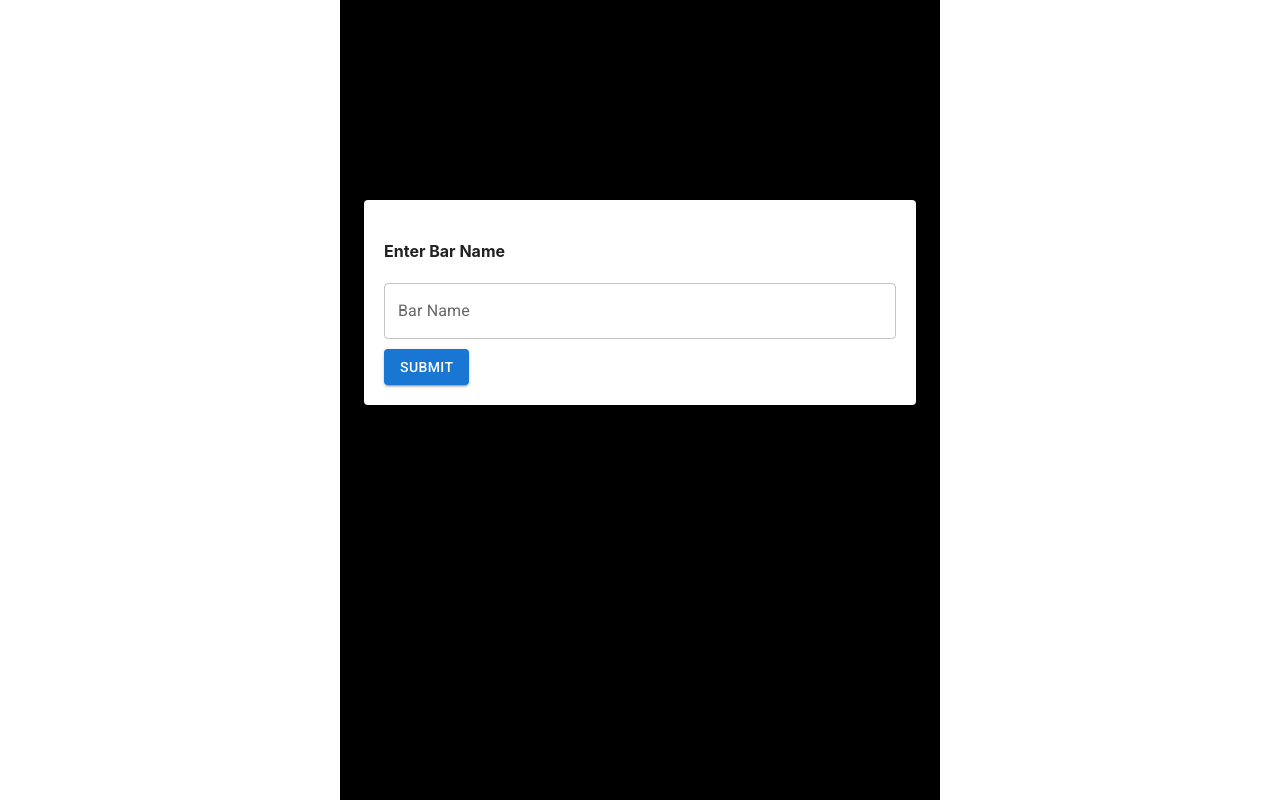
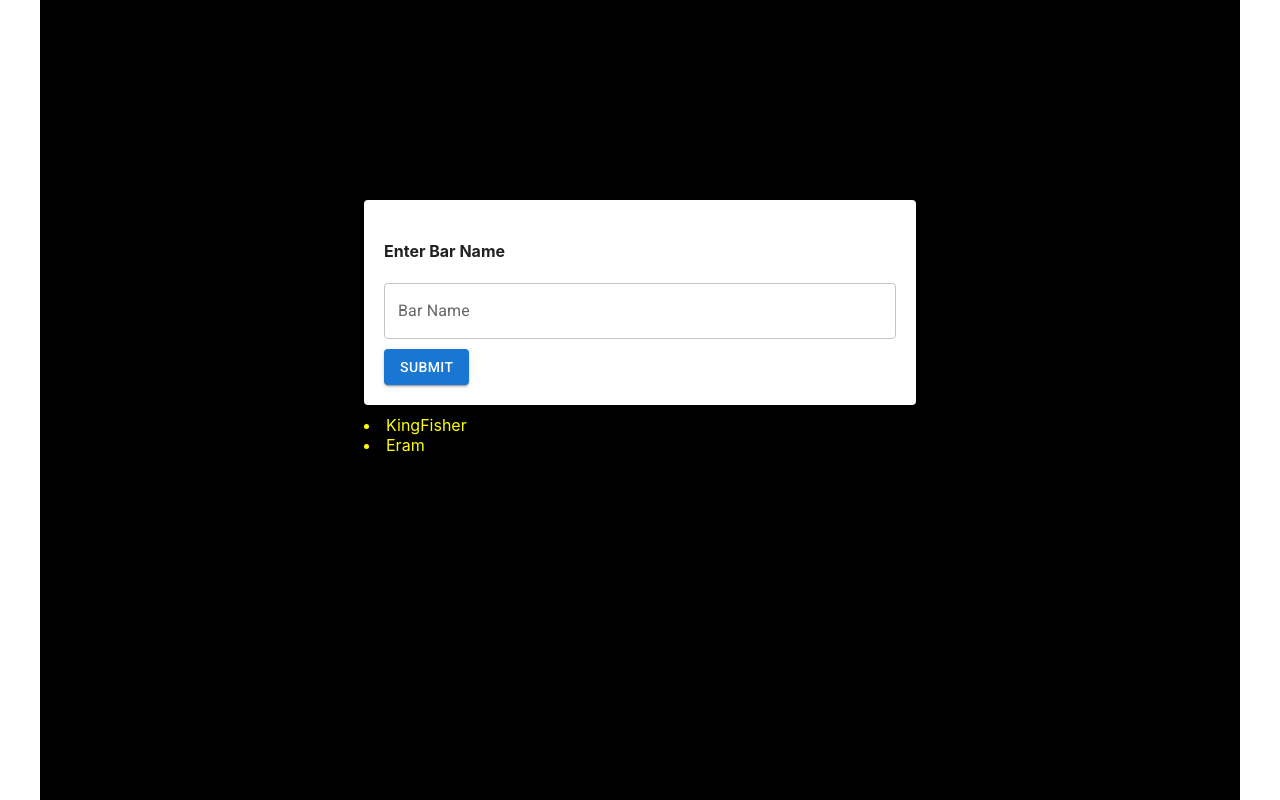
Before and after one commit to mahim2022/druk, a React (Create React App) app in the folder client/: page /ownerlogin in a window 1280 px wide. Built offline with nearby package versions, Linux system fonts and the light colour scheme; no server answers.

Commit message:
BarLogin scsreen edits

```diff
--- a/client/src/Component/Pages/BarOwnerLoginPage/OwnerLogin.jsx
+++ b/client/src/Component/Pages/BarOwnerLoginPage/OwnerLogin.jsx
@@ -4,10 +4,13 @@ import { useNavigate } from "react-router-dom";
 import { RestaurantState } from "../../States/RestaurantState";
 
 export const OwnerLogin = () => {
-	let barNames = [];
 	const navigate = useNavigate();
 	const [data, setdata] = useState("");
 	const [restaurant, setrestaurant] = useContext(RestaurantState);
+	let barNames = ["KingFisher", "Eram"];
+	// useEffect(() => {
+	// 	restaurant.map((cur) => barNames.push(cur.barName));
+	// }, []);
 	const handleSubmit = (e) => {
 		e.preventDefault();
 		restaurant.map((cur, index) => {
@@ -16,24 +19,22 @@ export const OwnerLogin = () => {
 			}
 		});
 	};
-	useEffect(() => {
-		restaurant.map((cur) => barNames.push(cur.barName));
-	}, []);
 
 	return (
+		<Container style={{ backgroundColor: "black", height: "100vh" }}>
 			<Container
 				maxWidth="sm"
 				style={{
-				backgroundColor: "black",
-				height: "100vh",
+					position: "relative",
+					top: "25vh",
+					// backgroundColor: "black",
+					// height: "100vh",
 				}}
 			>
 				<Paper
 					elevation={3}
 					style={{
 						padding: "20px",
-					position: "relative",
-					top: "25vh",
 						// display: "none",
 					}}
 				>
@@ -58,7 +59,17 @@ export const OwnerLogin = () => {
 						</Button>
 					</div>
 				</Paper>
-			{/* <div>{barNames}</div> */}
+
+				<div style={{ marginTop: "10px" }}>
+					{barNames.map((cur, idx) => {
+						return (
+							<li style={{ color: "yellow" }} key={idx}>
+								{cur}
+							</li>
+						);
+					})}
+				</div>
+			</Container>
 		</Container>
 	);
 };
```
Lines whose indentation alone changed are shown as unchanged.
